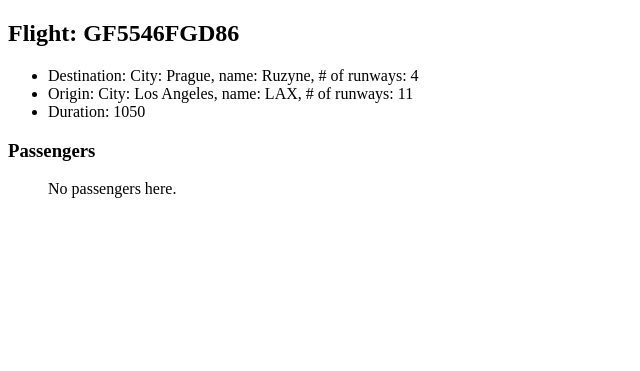
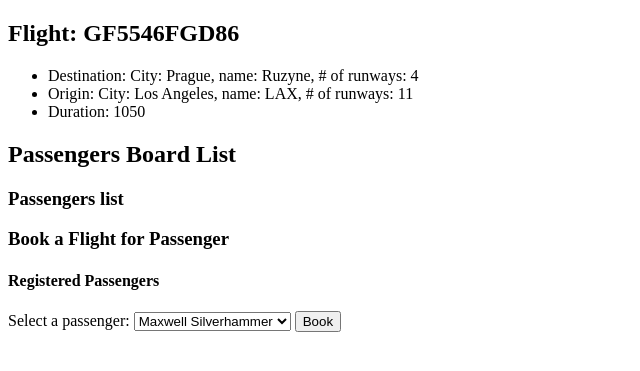
Before and after one commit to patmull/harvard-cs50-beyond, a Django app: a page that uses AirlineProject/templates/flights/flight-detail.html in a window 1280 px wide. Shown: the top 371 px of the page, without its empty margins (0-640 px from the left). Run offline with Django 4.2, Linux system fonts and the light colour scheme; data comes from the database, SQL or seed files in the repository; both versions use the stored data as it was after the commit.

Commit message:
Added the function of booking passengers

```diff
--- a/AirlineProject/flights/admin.py
+++ b/AirlineProject/flights/admin.py
@@ -1,7 +1,8 @@
 from django.contrib import admin
 
-from flights.models import Airport, Flight
+from flights.models import Airport, Flight, Passenger
 
 # Register your models here.
 admin.site.register(Airport)
 admin.site.register(Flight)
+admin.site.register(Passenger)
--- a/AirlineProject/flights/urls.py
+++ b/AirlineProject/flights/urls.py
@@ -1,9 +1,9 @@
 from django.urls import path
-
 from flights import views
 
 app_name = 'flights'
 urlpatterns = [
     path('', views.index, name='flight_homepage'),
     path('<str:flight_number>', views.flight, name='flight_detail'),
+    path('<str:flight_number>/book', views.book, name='book_flight'),
 ]
--- a/AirlineProject/flights/views.py
+++ b/AirlineProject/flights/views.py
@@ -1,6 +1,8 @@
+from django.http import HttpResponseRedirect
 from django.shortcuts import render
+from django.urls import reverse
 
-from flights.models import Flight
+from flights.models import Flight, Passenger
 
 
 # Create your views here.
@@ -12,8 +14,23 @@ def index(request):
 
 def flight(request, flight_number):
     filtered_flight = Flight.objects.filter(flight_number=flight_number).first()
+    passengers = Passenger.objects.all()
     return render(request, 'flights/flight-detail.html',
                   {
                       'flight': filtered_flight,
-                      'passengers': filtered_flight.passengers.all()
+                      'flight_passengers': filtered_flight.passengers.all(),
+                      'passengers': passengers
                   })
+
+
+def book(request, flight_number):
+    print("HERE in book method")
+    if request.method == "POST":
+        passenger_id = request.POST.get('passenger_id')
+        passenger_found = Passenger.objects.filter(id=passenger_id).first()
+        flight_number = request.POST.get('flight_number')
+        flight_found = Flight.objects.filter(flight_number=flight_number).first()
+
+        flight_found.passengers.add(passenger_found)
+
+        return HttpResponseRedirect(reverse('flights:flight_detail', args=[flight_found.flight_number]))
--- a/AirlineProject/templates/flights/flight-detail.html
+++ b/AirlineProject/templates/flights/flight-detail.html
@@ -8,12 +8,29 @@
         <li>Duration: {{ flight.duration }}</li>
     </ul>
 
-    <h3>Passengers</h3>
+    <h2>Passengers Board List</h2>
+    <h3>Passengers list</h3>
     <ul>
-        {% for passenger in passengers %}
-            <li>{{ passenger }}</li>
-        {% empty %}
-            <p>No passengers here.</p>
-        {% endfor %}
+    {% for passenger in flight_passengers %}
+        <li>{{ passenger }}</li>
+    {% endfor %}
     </ul>
+    <h3>Book a Flight for Passenger</h3>
+    <h4>Registered Passengers</h4>
+    <form method="POST" action={% url 'flights:book_flight' flight.flight_number %}>
+        {% csrf_token %}
+        <input type="hidden" name="flight_number" value="{{ flight.flight_number }}">
+        <label>
+            Select a passenger:
+            <select name="passenger_id">
+                {% for passenger in passengers %}
+                    <option value="{{ passenger.id }}">{{ passenger }}</option>
+                {% empty %}
+                    <option disabled>No passengers here.</option>
+                {% endfor %}
+            </select>
+        </label>
+        <input type="submit" value="Book">
+    </form>
+
 {% endblock %}
```
Also changed, not shown: AirlineProject/db.sqlite3.
